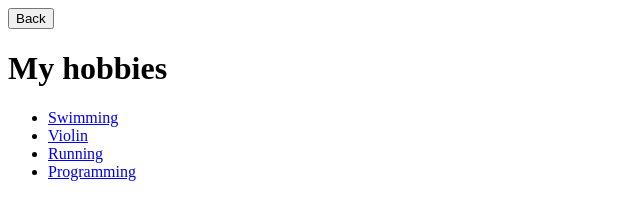
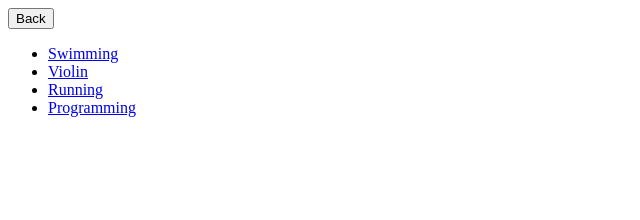
Before and after one commit to pbegovac/-HTML-exercise, a plain HTML site: page pages/hobbies.html in a window 1280 px wide. Shown: the whole page, without its empty margins (0-640 px from the left). Drawn offline with Linux system fonts and the light colour scheme.

Commit message:
The final commit

```diff
--- a/pages/hobbies.html
+++ b/pages/hobbies.html
@@ -7,7 +7,6 @@
     <title>My hobbies</title>
   </head>
   <a href="../../index.html"><button>Back</button></a>
-  <h1>My hobbies</h1>
   <body>
     <nav>
       <ul>
```
